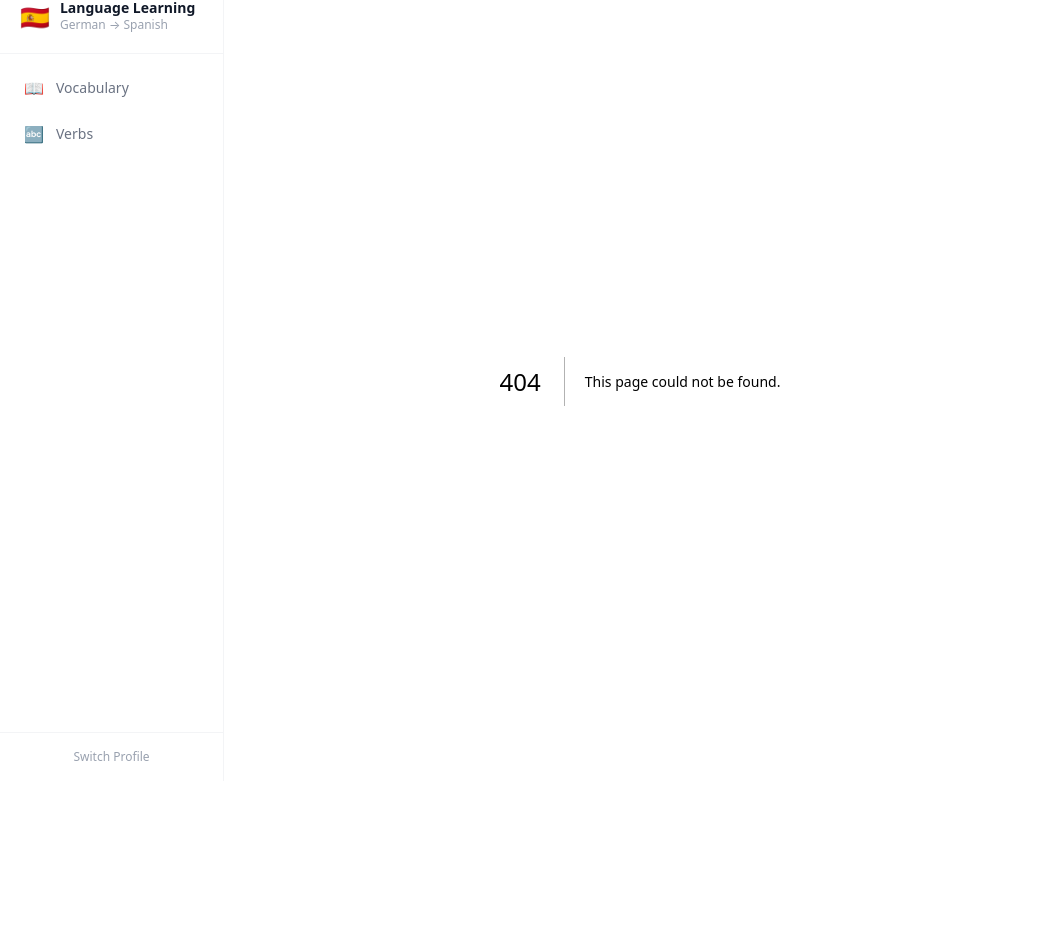
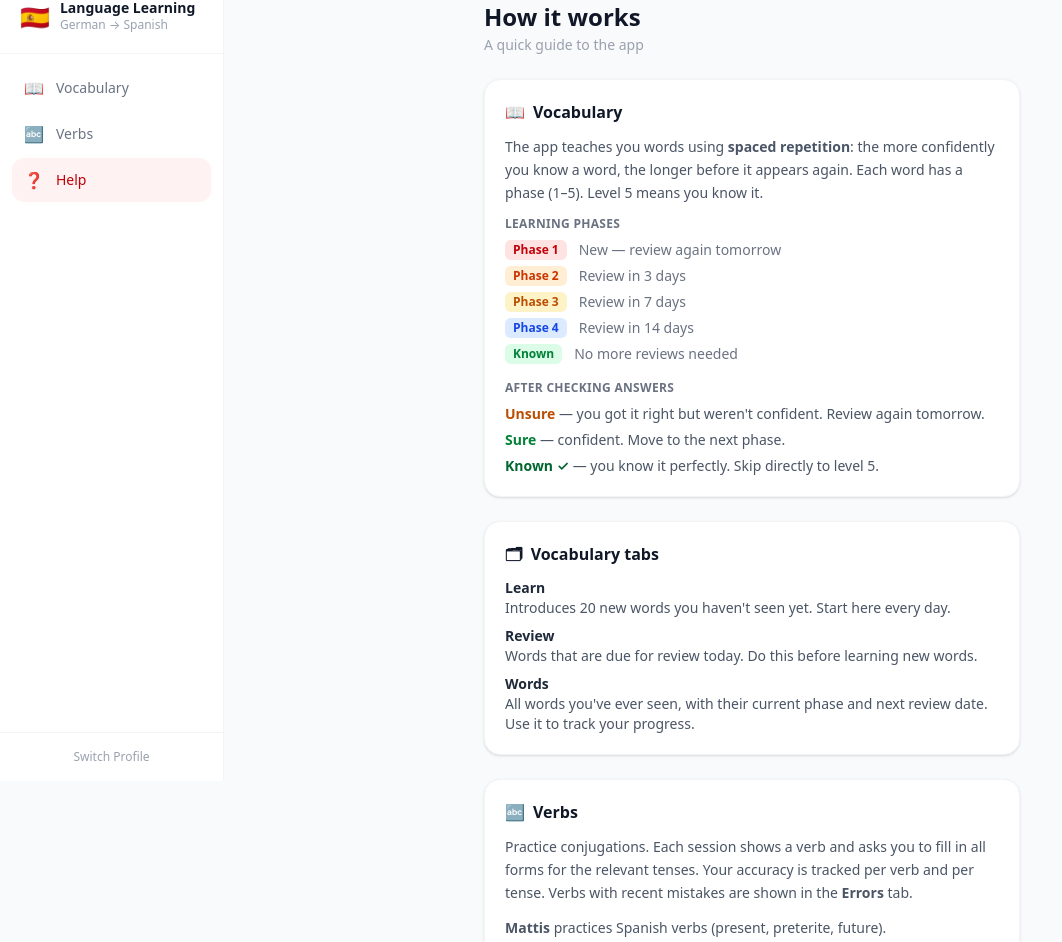
Before and after one commit to mattiss01/spanisch, a Next.js app: page /help in a window 1280 px wide. Before the commit this address had no page. Shown: the part 19-961 px from the top of the page, without its empty margins (0-1062 px from the left). Before the commit the page ends 800 px from the top, so only its background shows below. Built offline with nearby package versions, Linux system fonts and the light colour scheme.

Commit message:
Add Words tab, help page, fix progress bar and navigation

```diff
--- /dev/null
+++ b/app/help/page.tsx
@@ -0,0 +1,102 @@
+'use client';
+
+export default function HelpPage() {
+  return (
+    <main className="md:ml-56 min-h-screen bg-gray-50 pb-24 md:pb-8">
+      <div className="max-w-xl mx-auto p-5 space-y-6">
+        <div>
+          <h1 className="text-2xl font-bold text-gray-900">How it works</h1>
+          <p className="text-gray-400 text-sm mt-0.5">A quick guide to the app</p>
+        </div>
+
+        {/* Vocabulary */}
+        <section className="bg-white rounded-2xl border border-gray-100 shadow-sm p-5 space-y-3">
+          <h2 className="font-bold text-gray-900 text-base flex items-center gap-2">
+            <span>📖</span> Vocabulary
+          </h2>
+          <p className="text-sm text-gray-600 leading-relaxed">
+            The app teaches you words using <strong>spaced repetition</strong>: the more confidently you know a word,
+            the longer before it appears again. Each word has a phase (1–5). Level 5 means you know it.
+          </p>
+
+          <div className="space-y-2">
+            <h3 className="text-xs font-semibold text-gray-500 uppercase tracking-wide">Learning phases</h3>
+            <div className="space-y-1.5">
+              {[
+                { label: 'Phase 1', color: 'bg-red-100 text-red-700', desc: 'New — review again tomorrow' },
+                { label: 'Phase 2', color: 'bg-orange-100 text-orange-700', desc: 'Review in 3 days' },
+                { label: 'Phase 3', color: 'bg-amber-100 text-amber-700', desc: 'Review in 7 days' },
+                { label: 'Phase 4', color: 'bg-blue-100 text-blue-700', desc: 'Review in 14 days' },
+                { label: 'Known', color: 'bg-green-100 text-green-700', desc: 'No more reviews needed' },
+              ].map(({ label, color, desc }) => (
+                <div key={label} className="flex items-center gap-3">
+                  <span className={`text-xs px-2 py-0.5 rounded-md font-semibold shrink-0 ${color}`}>{label}</span>
+                  <span className="text-sm text-gray-500">{desc}</span>
+                </div>
+              ))}
+            </div>
+          </div>
+
+          <div className="space-y-2 pt-1">
+            <h3 className="text-xs font-semibold text-gray-500 uppercase tracking-wide">After checking answers</h3>
+            <div className="space-y-1.5 text-sm text-gray-600">
+              <p><span className="font-semibold text-amber-700">Unsure</span> — you got it right but weren&apos;t confident. Review again tomorrow.</p>
+              <p><span className="font-semibold text-green-700">Sure</span> — confident. Move to the next phase.</p>
+              <p><span className="font-semibold text-green-800">Known ✓</span> — you know it perfectly. Skip directly to level 5.</p>
+            </div>
+          </div>
+        </section>
+
+        {/* Tabs */}
+        <section className="bg-white rounded-2xl border border-gray-100 shadow-sm p-5 space-y-3">
+          <h2 className="font-bold text-gray-900 text-base flex items-center gap-2">
+            <span>🗂</span> Vocabulary tabs
+          </h2>
+          <div className="space-y-2 text-sm text-gray-600">
+            <div>
+              <p className="font-semibold text-gray-800">Learn</p>
+              <p>Introduces 20 new words you haven&apos;t seen yet. Start here every day.</p>
+            </div>
+            <div>
+              <p className="font-semibold text-gray-800">Review</p>
+              <p>Words that are due for review today. Do this before learning new words.</p>
+            </div>
+            <div>
+              <p className="font-semibold text-gray-800">Words</p>
+              <p>All words you&apos;ve ever seen, with their current phase and next review date. Use it to track your progress.</p>
+            </div>
+          </div>
+        </section>
+
+        {/* Verbs */}
+        <section className="bg-white rounded-2xl border border-gray-100 shadow-sm p-5 space-y-3">
+          <h2 className="font-bold text-gray-900 text-base flex items-center gap-2">
+            <span>🔤</span> Verbs
+          </h2>
+          <p className="text-sm text-gray-600 leading-relaxed">
+            Practice conjugations. Each session shows a verb and asks you to fill in all forms for the relevant tenses.
+            Your accuracy is tracked per verb and per tense. Verbs with recent mistakes are shown in the <strong>Errors</strong> tab.
+          </p>
+          <p className="text-sm text-gray-600 leading-relaxed">
+            <span className="font-semibold">Mattis</span> practices Spanish verbs (present, preterite, future).
+            <br />
+            <span className="font-semibold">Marina</span> practices German verbs (present tense).
+          </p>
+        </section>
+
+        {/* Profiles */}
+        <section className="bg-white rounded-2xl border border-gray-100 shadow-sm p-5 space-y-3">
+          <h2 className="font-bold text-gray-900 text-base flex items-center gap-2">
+            <span>👤</span> Profiles
+          </h2>
+          <p className="text-sm text-gray-600 leading-relaxed">
+            Each profile has its own progress stored separately. Tap <strong>Switch Profile</strong> in the sidebar (or the 👤 tab on mobile) to change who is using the app.
+          </p>
+          <p className="text-sm text-gray-600 leading-relaxed">
+            Progress is saved to the cloud, so it syncs across all your devices automatically.
+          </p>
+        </section>
+      </div>
+    </main>
+  );
+}
--- a/app/vokabeln/page.tsx
+++ b/app/vokabeln/page.tsx
@@ -2,12 +2,12 @@
 
 import { useState, useEffect, useCallback, useRef } from 'react';
 import { useRouter } from 'next/navigation';
-import { getVocab, updateVocabStatus, processVocabSession, batchUpdateVocabStatus } from '@/lib/storage';
+import { getVocab, processVocabSession, batchUpdateVocabStatus } from '@/lib/storage';
 import { VocabEntry } from '@/lib/types';
 import { VOCAB_CATALOG } from '@/lib/vocab-catalog';
 import { useProfile } from '@/lib/use-profile';
 
-type Tab = 'lernen' | 'wiederholen' | 'bekannt';
+type Tab = 'lernen' | 'wiederholen' | 'words';
 type Phase = 'idle' | 'loading' | 'input' | 'results';
 type Confidence = 'sicher' | 'unsicher' | 'bekannt';
 
@@ -107,7 +107,7 @@ export default function VokabelnPage() {
   const [results, setResults] = useState<boolean[]>([]);
   const [hints, setHints] = useState<(string | undefined)[]>([]);
   const [confidence, setConfidence] = useState<Confidence[]>([]);
-  const [search, setSearch] = useState('');
+  const [wordSearch, setWordSearch] = useState('');
 
   useEffect(() => {
     if (ready && !profile) router.push('/profile');
@@ -219,11 +219,11 @@ export default function VokabelnPage() {
   }
 
   const correctCount = results.filter(Boolean).length;
-  const bekanntFiltered = bekanntWords.filter(
+  const wordsFiltered = vocab.filter(
     v =>
-      !search ||
-      v.word.toLowerCase().includes(search.toLowerCase()) ||
-      v.translation.toLowerCase().includes(search.toLowerCase())
+      !wordSearch ||
+      v.word.toLowerCase().includes(wordSearch.toLowerCase()) ||
+      v.translation.toLowerCase().includes(wordSearch.toLowerCase())
   );
 
   return (
@@ -258,7 +258,7 @@ export default function VokabelnPage() {
             [
               ['lernen', 'Learn'],
               ['wiederholen', dueToday.length > 0 ? `Review (${dueToday.length})` : 'Review'],
-              ['bekannt', bekanntWords.length > 0 ? `Known (${bekanntWords.length})` : 'Known'],
+              ['words', vocab.length > 0 ? `Words (${vocab.length})` : 'Words'],
             ] as [Tab, string][]
           ).map(([id, label]) => (
             <button
@@ -291,7 +291,7 @@ export default function VokabelnPage() {
                     <div className="mt-2 h-1.5 bg-gray-100 rounded-full overflow-hidden">
                       <div
                         className="h-full bg-green-500 rounded-full"
-                        style={{ width: `${Math.round((bekanntWords.length / VOCAB_CATALOG.length) * 100)}%` }}
+                        style={{ width: `${Math.round((vocab.length / VOCAB_CATALOG.length) * 100)}%` }}
                       />
                     </div>
                   )}
@@ -382,55 +382,70 @@ export default function VokabelnPage() {
           </div>
         )}
 
-        {/* ===== KNOWN ===== */}
-        {tab === 'bekannt' && (
+        {/* ===== WORDS ===== */}
+        {tab === 'words' && (
           <div className="space-y-3">
-            {bekanntWords.length === 0 ? (
+            {vocab.length === 0 ? (
               <div className="text-center py-14">
                 <p className="text-4xl mb-3">📚</p>
                 <p className="text-sm text-gray-400">
-                  No known words yet. Start a learning round!
+                  No words seen yet. Start a learning round!
                 </p>
               </div>
             ) : (
               <>
                 <input
                   type="text"
-                  value={search}
-                  onChange={e => setSearch(e.target.value)}
+                  value={wordSearch}
+                  onChange={e => setWordSearch(e.target.value)}
                   placeholder="Search…"
                   className="w-full border border-gray-200 rounded-xl px-4 py-2.5 text-sm focus:border-red-400 outline-none"
                 />
-                <p className="text-xs text-gray-400">{bekanntFiltered.length} words</p>
+                <p className="text-xs text-gray-400">{wordsFiltered.length} words seen</p>
                 <div className="space-y-2">
-                  {bekanntFiltered.map(entry => (
+                  {wordsFiltered.map(entry => {
+                    const level = getLevel(entry);
+                    const levelLabels = ['', 'Phase 1', 'Phase 2', 'Phase 3', 'Phase 4', 'Known'];
+                    const levelColors = [
+                      '',
+                      'bg-red-100 text-red-700',
+                      'bg-orange-100 text-orange-700',
+                      'bg-amber-100 text-amber-700',
+                      'bg-blue-100 text-blue-700',
+                      'bg-green-100 text-green-700',
+                    ];
+                    const reviewDate = entry.nextReview
+                      ? new Date(entry.nextReview).toLocaleDateString()
+                      : null;
+                    return (
                       <div
                         key={entry.id}
                         className="bg-white rounded-xl border border-gray-100 p-3.5 flex items-start gap-3"
                       >
                         <div className="min-w-0 flex-1">
+                          <div className="flex items-center gap-2 flex-wrap">
                             <p className="font-semibold text-gray-900 text-sm">
                               {direction === 'es_to_de' ? entry.word : entry.translation}
                             </p>
+                            <span className={`text-xs px-1.5 py-0.5 rounded-md font-medium ${levelColors[level]}`}>
+                              {levelLabels[level]}
+                            </span>
+                          </div>
                           <p className="text-gray-500 text-sm">
                             {direction === 'es_to_de' ? entry.translation : entry.word}
                           </p>
+                          {level < 5 && reviewDate && (
+                            <p className="text-gray-400 text-xs mt-0.5">
+                              Next review: {reviewDate}
+                            </p>
+                          )}
                           {entry.example && (
-                          <p className="text-gray-400 text-xs mt-0.5 italic">„{entry.example}"</p>
+                            <p className="text-gray-400 text-xs mt-0.5 italic">"{entry.example}"</p>
                           )}
                         </div>
-                      <button
-                        onClick={async () => {
-                          await updateVocabStatus(entry.id, false);
-                          await refresh();
-                        }}
-                        title="Back to review"
-                        className="text-gray-300 hover:text-amber-500 transition-colors text-lg shrink-0"
-                      >
-                        ↩
-                      </button>
                       </div>
-                  ))}
+                    );
+                  })}
                 </div>
               </>
             )}
--- a/components/Navigation.tsx
+++ b/components/Navigation.tsx
@@ -7,6 +7,7 @@ import { useProfile } from '@/lib/use-profile';
 const nav = [
   { href: '/vokabeln', label: 'Vocabulary', icon: '📖' },
   { href: '/konjugation', label: 'Verbs', icon: '🔤' },
+  { href: '/help', label: 'Help', icon: '❓' },
 ];
 
 export default function Navigation() {
--- a/lib/use-profile.ts
+++ b/lib/use-profile.ts
@@ -2,6 +2,8 @@
 
 import { useState, useEffect } from 'react';
 import { Profile, getProfile, PROFILE_STORAGE_KEY } from './profiles';
+
+const PROFILE_EVENT = 'spanisch-profile-changed';
 
 export function useProfile() {
   const [profile, setProfileState] = useState<Profile | null>(null);
@@ -11,16 +13,26 @@ export function useProfile() {
     const id = localStorage.getItem(PROFILE_STORAGE_KEY);
     setProfileState(id ? getProfile(id) : null);
     setReady(true);
+
+    function sync() {
+      const newId = localStorage.getItem(PROFILE_STORAGE_KEY);
+      setProfileState(newId ? getProfile(newId) : null);
+    }
+
+    window.addEventListener(PROFILE_EVENT, sync);
+    return () => window.removeEventListener(PROFILE_EVENT, sync);
   }, []);
 
   function setProfile(id: string) {
     localStorage.setItem(PROFILE_STORAGE_KEY, id);
     setProfileState(getProfile(id));
+    window.dispatchEvent(new Event(PROFILE_EVENT));
   }
 
   function clearProfile() {
     localStorage.removeItem(PROFILE_STORAGE_KEY);
     setProfileState(null);
+    window.dispatchEvent(new Event(PROFILE_EVENT));
   }
 
   return { profile, setProfile, clearProfile, ready };
```
Also changed, not shown: 1 other file (tests, documents, lock files or other folders). Lines whose indentation alone changed are shown as unchanged.
